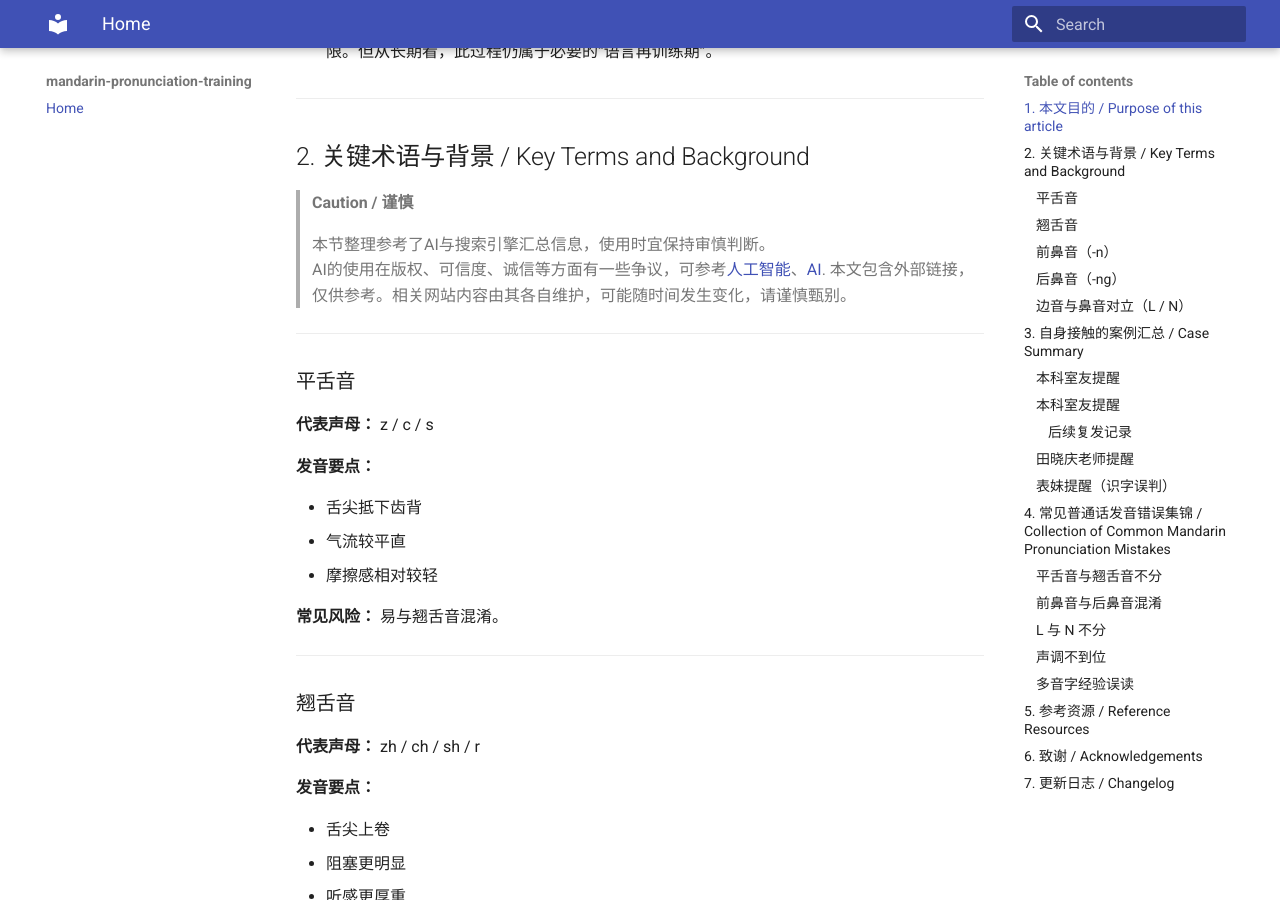
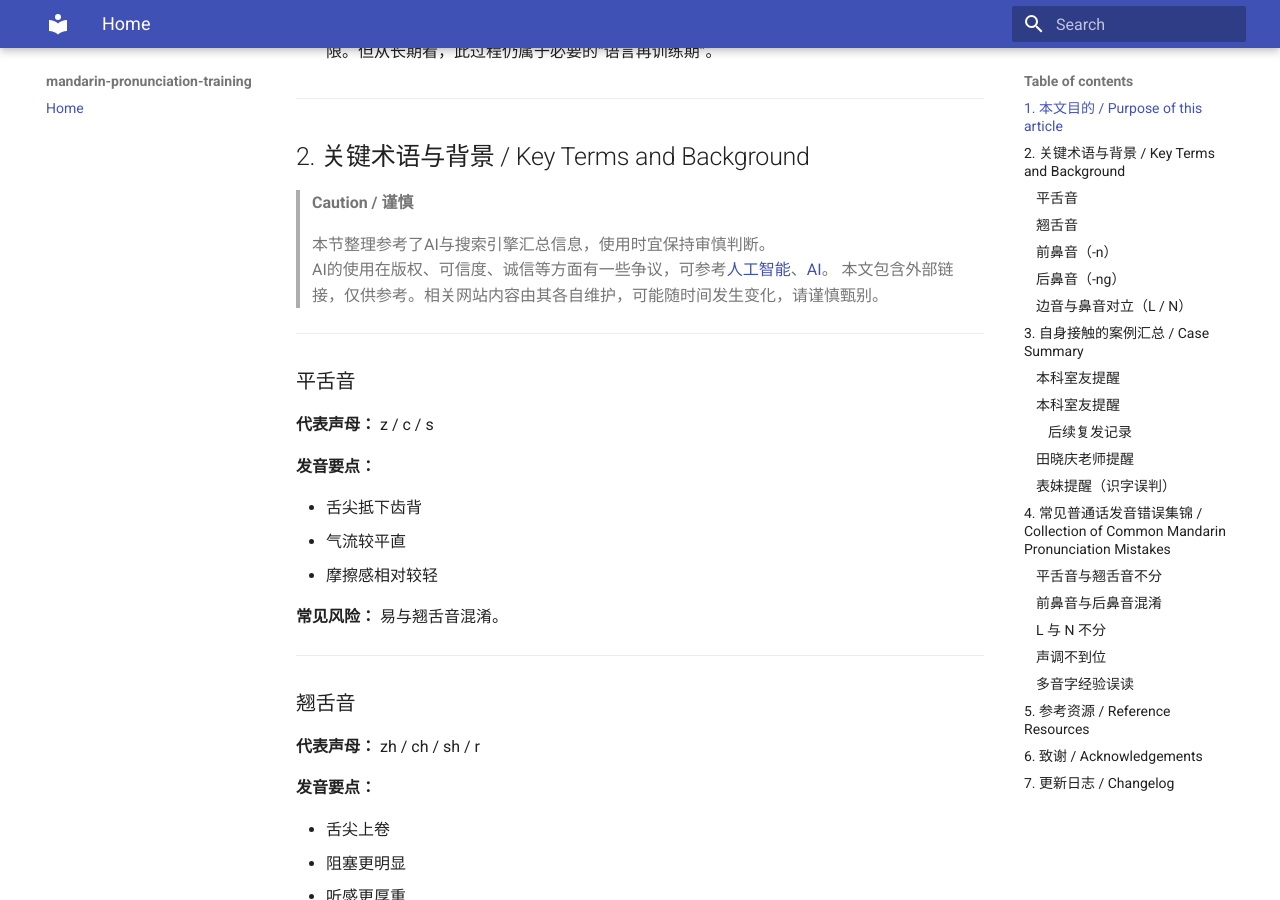
Before and after one commit to bridgezhang123/mandarin-pronunciation-training, an MkDocs documentation site: the page built from docs/README.md, in a window 1280 px wide and 900 px high, scrolled down 604 px. Built offline with MkDocs 1.6.1 and Material for MkDocs 9.7.7, drawn with Linux system fonts in a browser that asks for light colours.

```diff
--- a/docs/README.md
+++ b/docs/README.md
@@ -23,7 +23,7 @@
 > **Caution / 谨慎**
 >
 > 本节整理参考了AI与搜索引擎汇总信息，使用时宜保持审慎判断。
-> AI的使用在版权、可信度、诚信等方面有一些争议，可参考[人工智能](https://baike.baidu.com/item/%E4%BA%BA%E5%B7%A5%E6%99%BA%E8%83%BD/9180)、[AI](https://en.wikipedia.org/wiki/Artificial_intelligence).
+> AI的使用在版权、可信度、诚信等方面有一些争议，可参考[人工智能](https://baike.baidu.com/item/%E4%BA%BA%E5%B7%A5%E6%99%BA%E8%83%BD/9180)、[AI](https://en.wikipedia.org/wiki/Artificial_intelligence)。
 > 本文包含外部链接，仅供参考。相关网站内容由其各自维护，可能随时间发生变化，请谨慎甄别。
 ---
 
```
